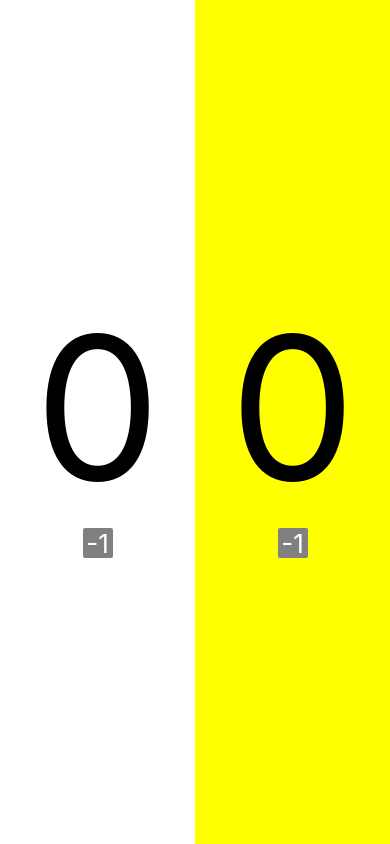
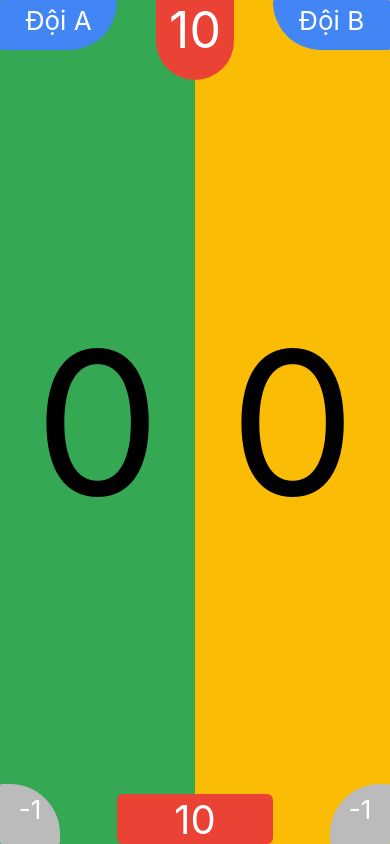
Before and after one commit to HocThem/ScoreBoard, a React Native app: screen / in a window 390 px wide. Built offline with nearby package versions, Linux system fonts and the light colour scheme; what react-native-tts would draw is missing.

Commit message:
gan xong
gan xong

```diff
--- a/App.js
+++ b/App.js
@@ -7,7 +7,12 @@ export default class Welcome extends Component {
   state = {
     trangValue: 0,
     vangValue: 0,
-    winValue: 20
+    winValue: 10,
+    gio: 0,
+    phut: 0,
+    giay: 0,
+    nameA: "Đội A",
+    nameB: "Đội B"
   };
   _onPressTrang = () => {
     if (this.state.trangValue < this.state.winValue) {
@@ -21,8 +26,7 @@ export default class Welcome extends Component {
         Tts.speak(this.state.trangValue + "Đều");
       }
       else {
-        Tts.speak(this.state.trangValue + "");
-        Tts.speak(this.state.vangValue + "");
+        Tts.speak(this.state.trangValue + " " + this.state.vangValue);
       }
       if (this.state.trangValue == this.state.winValue) {
         Tts.speak("Chiến thắng");
@@ -30,7 +34,7 @@ export default class Welcome extends Component {
     });
   }
   _onTruTrang = () => {
-    if (this.state.trangValue < this.state.winValue) {
+    if (this.state.trangValue < this.state.winValue & this.state.trangValue > 0) {
       this.setState({
         trangValue: this.state.trangValue - 1,
       })
@@ -41,8 +45,7 @@ export default class Welcome extends Component {
         Tts.speak(this.state.trangValue + "Đều");
       }
       else {
-        Tts.speak(this.state.trangValue + "");
-        Tts.speak(this.state.vangValue + "");
+        Tts.speak(this.state.trangValue + " " + this.state.vangValue);
       }
       if (this.state.trangValue == this.state.winValue) {
         Tts.speak("Chiến thắng");
@@ -61,16 +64,15 @@ export default class Welcome extends Component {
         Tts.speak(this.state.vangValue + "Đều");
       }
       else {
-        Tts.speak(this.state.vangValue + "");
-        Tts.speak(this.state.trangValue + "");
+        Tts.speak(this.state.vangValue + " " + this.state.trangValue);
       }
-      if (this.state.trangValue == this.state.winValue) {
+      if (this.state.vangValue == this.state.winValue) {
         Tts.speak("Chiến thắng");
       }
     });
   }
   _onTruVang = () => {
-    if (this.state.vangValue < this.state.winValue) {
+    if (this.state.vangValue < this.state.winValue & this.state.vangValue > 0) {
       this.setState({
         vangValue: this.state.vangValue - 1,
       })
@@ -81,16 +83,30 @@ export default class Welcome extends Component {
         Tts.speak(this.state.vangValue + "Đều");
       }
       else {
-        Tts.speak(this.state.vangValue + "");
-        Tts.speak(this.state.trangValue + "");
+        Tts.speak(this.state.vangValue + " " + this.state.trangValue);
       }
-      if (this.state.trangValue == this.state.winValue) {
+      if (this.state.vangValue == this.state.winValue) {
         Tts.speak("Chiến thắng");
       }
     });
   }
+  _setGiay = () => {
+    if (this.state.giay < 59) {
+      this.setState({
+        giay: this.state.giay + 1,
+      })
+    } else {
+      this.setState({
+        giay: 0,
+      })
+    }
+  };
   componentDidMount() {
     StatusBar.setHidden(true);
+    // Tts.stop();
+    // Tts.getInitStatus().then(() => {
+    //     Tts.speak("Xin chào! Hãy điền thông tin để bắt đầu ván đấu!");
+    // });
   }
   render() {
     return (
@@ -101,33 +117,55 @@ export default class Welcome extends Component {
         alignItems: 'stretch',
       }}>
         <TouchableOpacity
-          style={{ width: "50%", height: "100%", backgroundColor: 'white', justifyContent: "center", alignItems: 'center' }}
+          style={{ width: "50%", height: "100%", backgroundColor: '#34A853', justifyContent: "center", alignItems: 'center' }}
           onPress={() => this._onPressTrang()}
         >
+          <View
+            style={{ position: "absolute", top: 0, left: 0, width: "60%", height: 50, backgroundColor: '#4285F4', borderRadius: 2, justifyContent: "center", alignItems: 'center', borderBottomEndRadius: 50}}>
+            <Text
+              style={{ height: 40, textAlign: "center", textAlignVertical: "center", fontSize: 26, color: "white" }}>{this.state.nameA}
+            </Text>
+          </View>
           <Text style={{ fontSize: 200 }}>
             {this.state.trangValue}
           </Text>
           <View
-            style={{ position: "relative", width: 30, height: 30, backgroundColor: 'gray', borderRadius: 2, justifyContent: "center", alignItems: 'center' }}>
+            style={{ position: "absolute", bottom: 0, left: 0, width: 60, height: 60, backgroundColor: '#BBBBBB', borderRadius: 2, justifyContent: "center", alignItems: 'center', borderTopEndRadius: 50 }}>
             <Text onPress={() => this._onTruTrang()}
-              style={{ relative: "top", width: 40, height: 40, textAlign: "center", textAlignVertical: "center", fontSize: 26, color: "white" }}>-1
+              style={{ width: 40, height: 40, textAlign: "center", textAlignVertical: "center", fontSize: 26, color: "white" }}>-1
               </Text>
           </View>
         </TouchableOpacity>
         <TouchableOpacity
-          style={{ relative: "bottom", width: "50%", height: "100%", backgroundColor: 'yellow', justifyContent: "center", alignItems: 'center' }}
+          style={{ width: "50%", height: "100%", backgroundColor: '#FBBC05', justifyContent: "center", alignItems: 'center' }}
           onPress={() => this._onPressVang()}
         >
+          <View
+            style={{ position: "absolute", top: 0, right: 0, width: "60%", height: 50, backgroundColor: '#4285F4', borderRadius: 2, justifyContent: "center", alignItems: 'center', borderBottomStartRadius: 50 }}>
+            <Text
+              style={{ height: 40, textAlign: "center", textAlignVertical: "center", fontSize: 26, color: "white" }}>{this.state.nameB}
+            </Text>
+          </View>
           <Text style={{ fontSize: 200 }}>
             {this.state.vangValue}
           </Text>
           <View
-            style={{ position: "relative", width: 30, height: 30, backgroundColor: 'gray', borderRadius: 2, justifyContent: "center", alignItems: 'center' }}>
+            style={{ position: "absolute", bottom: 0, right: 0, width: 60, height: 60, backgroundColor: '#BBBBBB', borderRadius: 2, justifyContent: "center", alignItems: 'center', borderTopStartRadius: 50 }}>
             <Text onPress={() => this._onTruVang()}
-              style={{ relative: "top", width: 40, height: 40, textAlign: "center", textAlignVertical: "center", fontSize: 26, color: "white" }}>-1
+              style={{ width: 40, height: 40, textAlign: "center", textAlignVertical: "center", fontSize: 26, color: "white" }}>-1
               </Text>
           </View>
         </TouchableOpacity>
+        <View style={{ position: "absolute", top: 0, width: "20%", justifyContent: "center", alignItems: 'center', height: 80, backgroundColor: '#EA4335', borderRadius: 2, justifyContent: "center", alignItems: 'center', borderBottomEndRadius: 300, borderBottomStartRadius: 300 }}>
+          <Text
+            style={{ position:"absolute", top:0, textAlign: "center", textAlignVertical: "center", fontSize: 50, color: "white" }}
+          >{this.state.winValue}</Text>
+        </View>
+        <View style={{ position: "absolute", bottom: 0, width: "40%", justifyContent: "center", alignItems: 'center', height: 50, backgroundColor: '#EA4335', borderRadius: 6, justifyContent: "center", alignItems: 'center'}}>
+          <Text
+            style={{ position:"absolute", bottom:0, textAlign: "center", textAlignVertical: "center", fontSize: 40, color: "white" }}
+          >{this.state.winValue}</Text>
+        </View>
       </View>
     );
   }
--- a/package.json
+++ b/package.json
@@ -11,7 +11,7 @@
     "getkey": "keytool -genkey -v -keystore ./android/app/debug.keystore -storepass android -alias androiddebugkey -keypass android -keyalg RSA -keysize 2048 -validity 10000",
     "getcer": "keytool -list -v -keystore ./android/app/debug.keystore -alias androiddebugkey -storepass android -keypass android",
     "keyhash": "keytool -exportcert -alias androiddebugkey -keystore ./android/app/debug.keystore | openssl sha1 -binary | openssl base64",
-    "build": "cd android && ./gradlew bundleRelease && cd ..",
+    "build": "cd android && ./gradlew assembleRelease && cd ..",
     "final": "cd android && ./gradlew clean && ./gradlew bundleRelease && cd .. && react-native run-android --variant=release"
   },
   "dependencies": {
```
